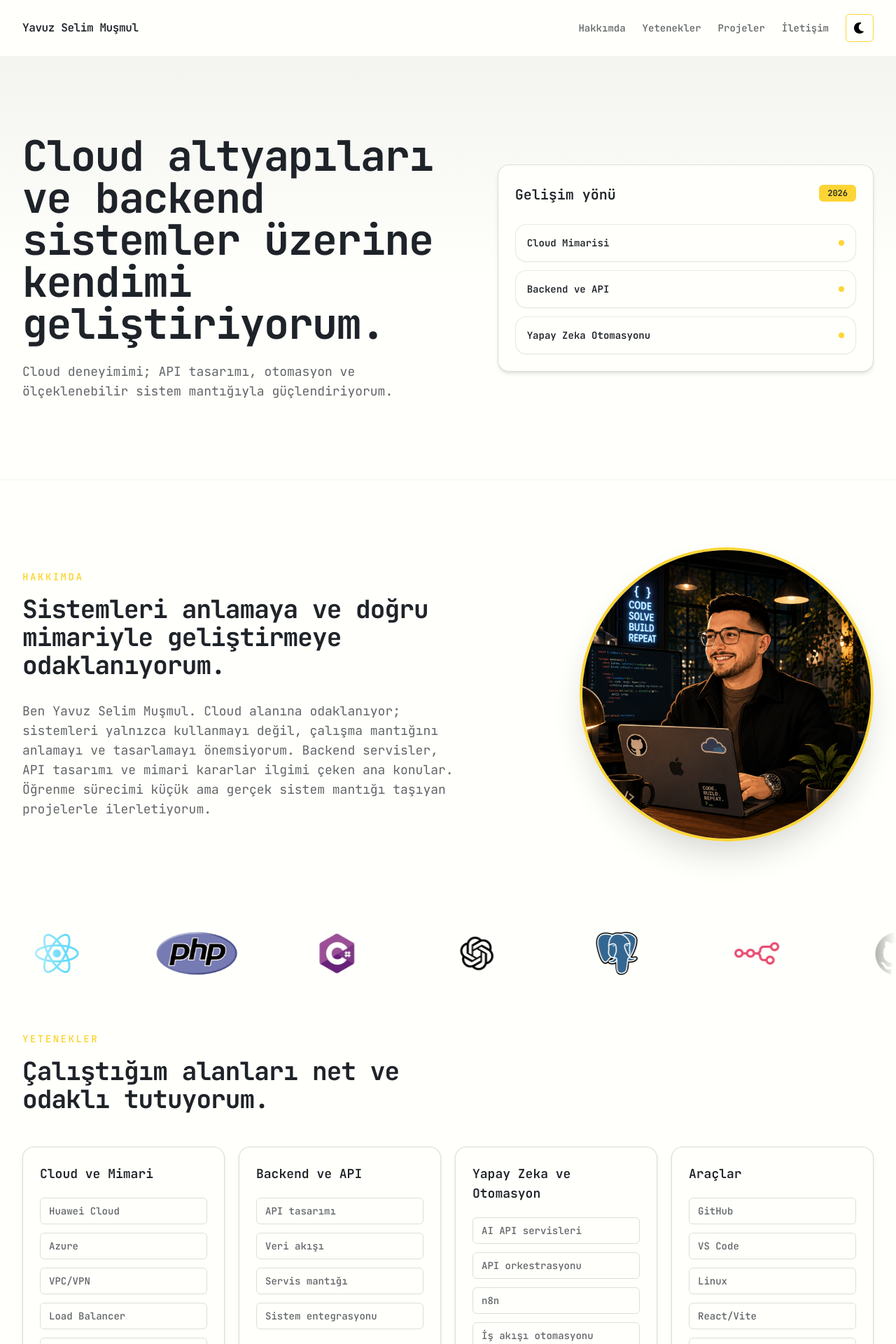
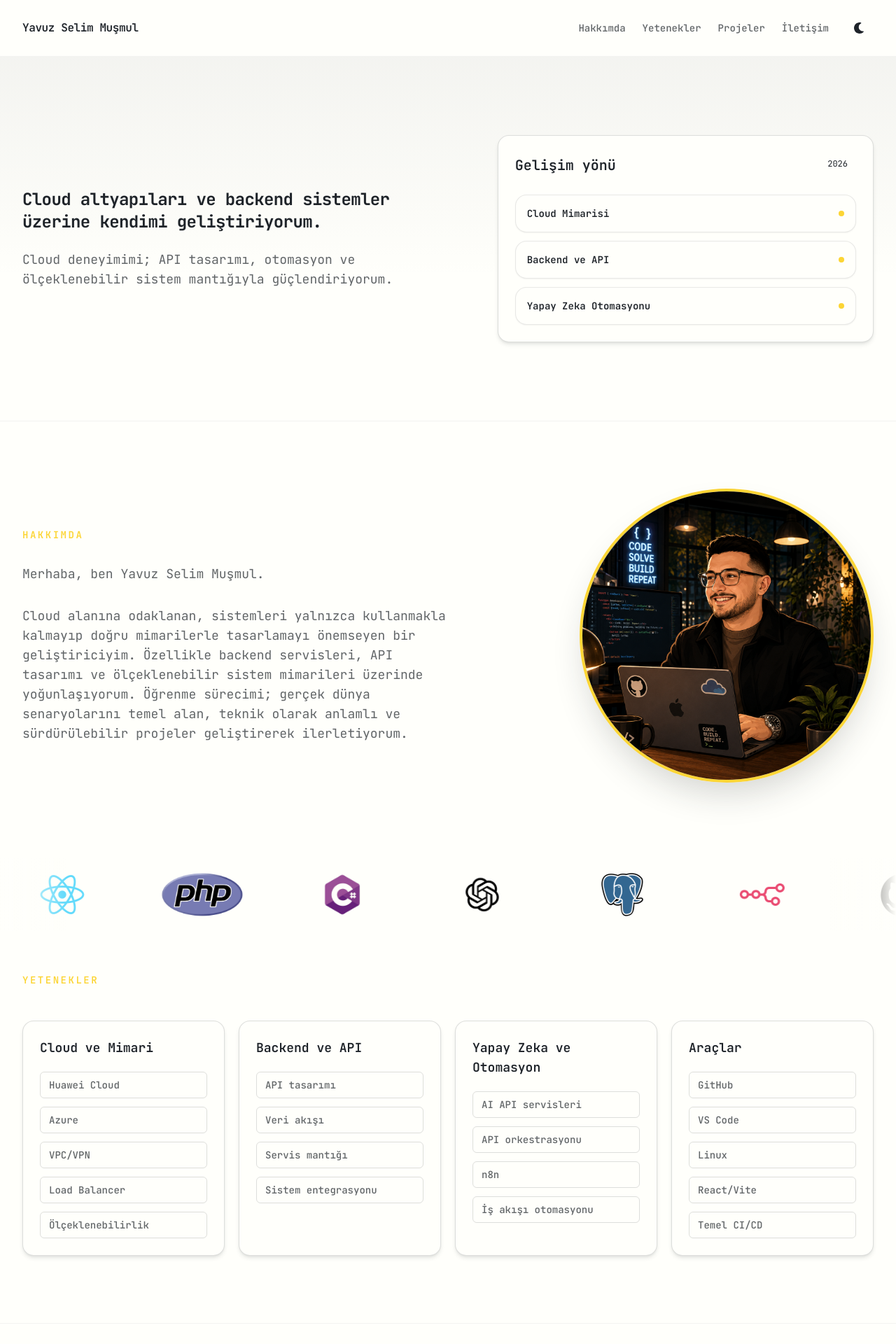
Before and after one commit to yavuzslmmsml/Portfolio, a React (Vite) app: page / in a window 1280 px wide. Shown: the top 1920 px of the page at 70% size. Built offline with nearby package versions, Linux system fonts and the light colour scheme; the HTML template or start-up script is replaced by a standard one.

Commit message:
style: update 7 .

```diff
--- a/src/components/About.jsx
+++ b/src/components/About.jsx
@@ -12,15 +12,12 @@ export default function About() {
           <p className="text-sm font-semibold uppercase tracking-[0.18em] text-[#FCD535]">
             Hakkımda
           </p>
-          <h2 className="mt-4 text-3xl font-bold leading-tight tracking-tight text-[#1E2329] sm:text-4xl dark:text-white">
-            Sistemleri anlamaya ve doğru mimariyle geliştirmeye odaklanıyorum.
-          </h2>
+
+          <p className="mt-8 text-base leading-8 text-[#1E2329]/70 sm:text-lg dark:text-zinc-200">Merhaba, ben Yavuz Selim Muşmul.</p>
           <p className="mt-8 text-base leading-8 text-[#1E2329]/70 sm:text-lg dark:text-zinc-200">
-            Ben Yavuz Selim Muşmul. Cloud alanına odaklanıyor; sistemleri
-            yalnızca kullanmayı değil, çalışma mantığını anlamayı ve tasarlamayı
-            önemsiyorum. Backend servisler, API tasarımı ve mimari kararlar
-            ilgimi çeken ana konular. Öğrenme sürecimi küçük ama gerçek sistem
-            mantığı taşıyan projelerle ilerletiyorum.
+            Cloud alanına odaklanan,
+            sistemleri yalnızca kullanmakla kalmayıp doğru mimarilerle tasarlamayı önemseyen bir geliştiriciyim.
+            Özellikle backend servisleri, API tasarımı ve ölçeklenebilir sistem mimarileri üzerinde yoğunlaşıyorum. Öğrenme sürecimi; gerçek dünya senaryolarını temel alan, teknik olarak anlamlı ve sürdürülebilir projeler geliştirerek ilerletiyorum.
           </p>
         </div>
 
--- a/src/components/Header.jsx
+++ b/src/components/Header.jsx
@@ -40,15 +40,17 @@ export default function Header({ isDarkMode, onToggleMode }) {
           <button
             type="button"
             onClick={onToggleMode}
-            className="group inline-flex h-10 w-10 items-center justify-center rounded-md border border-[#FCD535] bg-transparent transition-colors duration-300 ease-in-out hover:border-[#FCD535] focus:outline-none"
+            className="group inline-flex h-10 w-10 items-center justify-center rounded-md bg-transparent text-[#1E2329] transition-colors duration-300 ease-in-out hover:text-[#FCD535] focus:outline-none dark:text-white dark:hover:text-[#FCD535]"
             aria-label={isDarkMode ? 'Açık moda geç' : 'Koyu moda geç'}
             title={isDarkMode ? 'Açık moda geç' : 'Koyu moda geç'}
           >
-            <img
-              src={modeIcon}
-              alt=""
+            <span
               aria-hidden="true"
-              className="h-5 w-5 brightness-0 transition duration-300 ease-in-out group-hover:opacity-70 dark:invert"
+              className="h-5 w-5 bg-current transition-colors duration-300 ease-in-out"
+              style={{
+                WebkitMask: `url(${modeIcon}) center / contain no-repeat`,
+                mask: `url(${modeIcon}) center / contain no-repeat`,
+              }}
             />
           </button>
         </div>
--- a/src/components/Hero.jsx
+++ b/src/components/Hero.jsx
@@ -15,7 +15,7 @@ export default function Hero() {
 
       <div className="relative mx-auto grid max-w-7xl items-center gap-12 px-6 py-20 sm:py-24 lg:grid-cols-[1.08fr_0.92fr] lg:px-8 lg:py-28">
         <div className="max-w-3xl">
-          <h1 className="text-4xl font-bold leading-tight tracking-tight text-[#1E2329] sm:text-5xl lg:text-6xl dark:text-white">
+          <h1 className=" font-bold leading-tight tracking-tight text-[#1E2329] sm:text-xl lg:text-2xl dark:text-white">
             Cloud altyapıları ve backend sistemler üzerine kendimi geliştiriyorum.
           </h1>
           <p className="mt-6 max-w-2xl text-base leading-8 text-[#1E2329]/70 sm:text-lg dark:text-zinc-200">
@@ -31,7 +31,7 @@ export default function Hero() {
                 Gelişim yönü
               </h2>
             </div>
-            <span className="rounded-md bg-[#FCD535] px-3 py-1 text-xs font-semibold text-[#1E2329]">
+            <span className="px-3 py-1 text-xs">
               2026
             </span>
           </div>
--- a/src/components/Projects.jsx
+++ b/src/components/Projects.jsx
@@ -27,7 +27,7 @@ export default function Projects() {
             <p className="text-sm font-semibold uppercase tracking-[0.18em] text-[#FCD535]">
               Projeler
             </p>
-            <h2 className="mt-4 text-3xl font-bold leading-tight tracking-tight text-[#1E2329] sm:text-4xl dark:text-white">
+            <h2 className="mt-4 font-bold leading-tight tracking-tight text-[#1E2329] sm:text-xl dark:text-white">
               Gelişim aşamasındaki projeler.
             </h2>
           </div>
@@ -43,7 +43,7 @@ export default function Projects() {
                 <h3 className="text-xl font-semibold tracking-tight text-[#1E2329] dark:text-white">
                   {project.title}
                 </h3>
-                <span className="shrink-0 rounded-md bg-[#FCD535] px-3 py-1 text-xs font-semibold text-[#1E2329]">
+                <span className="px-3 py-1 text-xs">
                   Yakında
                 </span>
               </div>
--- a/src/components/Skills.jsx
+++ b/src/components/Skills.jsx
@@ -30,9 +30,6 @@ export default function Skills() {
           <p className="text-sm font-semibold uppercase tracking-[0.18em] text-[#FCD535]">
             Yetenekler
           </p>
-          <h2 className="mt-4 text-3xl font-bold leading-tight tracking-tight text-[#1E2329] sm:text-4xl dark:text-white">
-            Çalıştığım alanları net ve odaklı tutuyorum.
-          </h2>
         </div>
 
         <div className="mt-12 grid gap-5 sm:grid-cols-2 lg:grid-cols-4">
```
